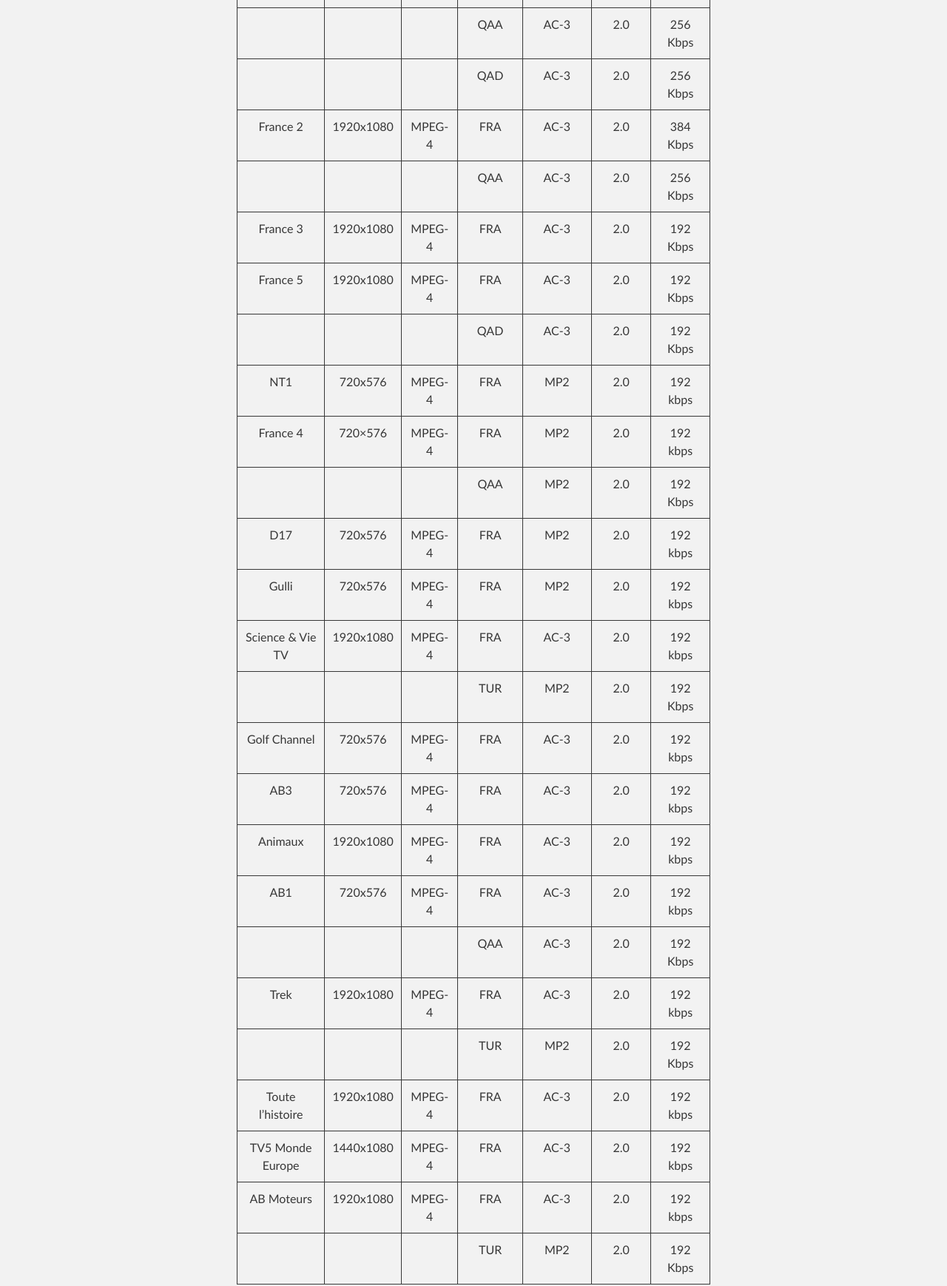
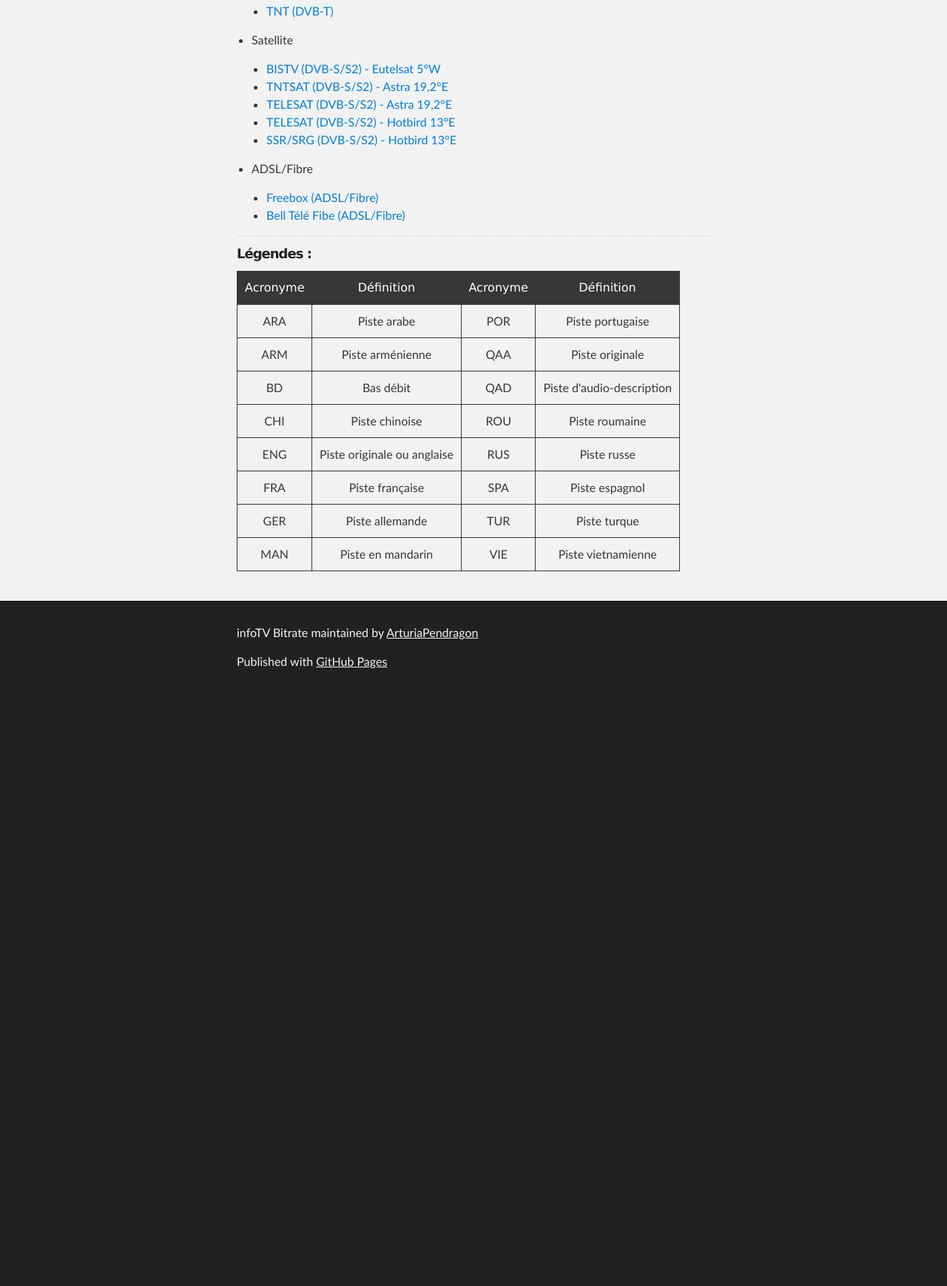
Before and after one commit to ArturiaPendragon/bitrateInfoTV, a plain HTML site: page index.html in a window 1280 px wide. Shown: the part 760-2498 px from the top of the page at 74% size. After the commit the page ends 1701 px from the top, so only its background shows below. Drawn offline with Linux system fonts and the light colour scheme.

```diff
--- a/index.html
+++ b/index.html
@@ -31,8 +31,24 @@
     <!-- MAIN CONTENT -->
     <div id="main_content_wrap" class="outer">
       <section id="main_content" class="inner">
-        <h3>
-<a id="telesat-dvb-ss2---hotbird-13e" class="anchor" href="#telesat-dvb-ss2---hotbird-13e" aria-hidden="true"><span aria-hidden="true" class="octicon octicon-link"></span></a>TELESAT (DVB-S/S2) - Hotbird 13°E</h3>
+        <h2>
+<a id="débits-des-chaines-francophone-sur-dvb-s--dvb-t--dvb-c" class="anchor" href="#d%C3%A9bits-des-chaines-francophone-sur-dvb-s--dvb-t--dvb-c" aria-hidden="true"><span aria-hidden="true" class="octicon octicon-link"></span></a>Débits des chaines francophone sur DVB-S / DVB-T / DVB-C</h2>
+
+<hr>
+
+<h4>
+<a id="listes-de-taches-" class="anchor" href="#listes-de-taches-" aria-hidden="true"><span aria-hidden="true" class="octicon octicon-link"></span></a>Listes de taches :</h4>
+
+<ul>
+<li>[x] Ajouté les chaines TNT (DVB-T)</li>
+<li>[x] Ajouté les chaines BISTV (DVB-S/S2) - Eutelsat 5°W</li>
+<li>[x] Ajouté les chaines TNTSAT (DVB-S/S2) - Astra 19,2°E</li>
+<li>[x] Ajouté les chaines TELESAT (DVB-S/S2) - Astra 19,2°E</li>
+<li>[x] Ajouté les chaines TELESAT (DVB-S/S2) - Hotbird 13°E</li>
+<li>[x] Ajouté les chaines SSR/SRG (DVB-S/S2) - Hotbird 13°E</li>
+<li>[ ] Ajouté les chaines Freebox (ADSL/Fibre)</li>
+<li>[ ] Ajouté les chaines Bell Fibe (ADSL/Fibre)</li>
+</ul>
 
 <hr>
 
@@ -40,266 +56,97 @@
 <a id="tables-des-matières" class="anchor" href="#tables-des-mati%C3%A8res" aria-hidden="true"><span aria-hidden="true" class="octicon octicon-link"></span></a>Tables des matières</h4>
 
 <ul>
-<li><a href="../doc/tnt.md">TNT (DVB-T)</a></li>
-<li><a href="../doc/freebox.md">Freebox (ADSL/Fibre)</a></li>
-<li><a href="../doc/bistvEutelsat.md">BISTV (DVB-S/S2) - Eutelsat 5°W</a></li>
-<li><a href="../doc/tntsatAstra.md">TNTSAT (DVB-S/S2) - Astra 19,2°E</a></li>
-<li><a href="../doc/telesatAstra.md">TELESAT (DVB-S/S2) - Astra 19,2°E</a></li>
-<li><a href="../doc/telesatHotbird.md">TELESAT (DVB-S/S2) - Hotbird 13°E</a></li>
-<li><a href="../doc/ssrsrgHotbird.md">SSR/SRG (DVB-S/S2) - Hotbird 13°E</a></li>
-<li><a href="../doc/freebox.md">Freebox (ADSL/Fibre)</a></li>
 <li>
-<a href="../doc/bellFibe.md">Bell Télé Fibe (Fibre)</a> </li>
+<p>Hertzien et câble DVB-T</p>
+
+<ul>
+<li><a href="doc/tnt.md">TNT (DVB-T)</a></li>
+</ul>
+</li>
+<li>
+<p>Satellite</p>
+
+<ul>
+<li><a href="doc/bistvEutelsat.md">BISTV (DVB-S/S2) - Eutelsat 5°W</a></li>
+<li><a href="doc/tntsatAstra.md">TNTSAT (DVB-S/S2) - Astra 19,2°E</a></li>
+<li><a href="doc/telesatAstra.md">TELESAT (DVB-S/S2) - Astra 19,2°E</a></li>
+<li><a href="doc/telesatHotbird.md">TELESAT (DVB-S/S2) - Hotbird 13°E</a></li>
+<li><a href="doc/ssrsrgHotbird.md">SSR/SRG (DVB-S/S2) - Hotbird 13°E</a></li>
+</ul>
+</li>
+<li>
+<p>ADSL/Fibre</p>
+
+<ul>
+<li><a href="doc/freebox.md">Freebox (ADSL/Fibre)</a></li>
+<li>
+<a href="doc/bellFibe.md">Bell Télé Fibe (ADSL/Fibre)</a> </li>
+</ul>
+</li>
 </ul>
 
 <hr>
 
+<h5>
+<a id="légendes-" class="anchor" href="#l%C3%A9gendes-" aria-hidden="true"><span aria-hidden="true" class="octicon octicon-link"></span></a>Légendes :</h5>
+
 <table>
 <thead>
 <tr>
-<th align="center">Chaine</th>
-<th align="center">Résolution</th>
-<th align="center">Codec</th>
-<th align="center">Langues</th>
-<th align="center">Codec audio</th>
-<th align="center">Canaux</th>
-<th align="center">Débits</th>
+<th align="center">Acronyme</th>
+<th align="center">Définition</th>
+<th align="center">Acronyme</th>
+<th align="center">Définition</th>
 </tr>
 </thead>
 <tbody>
 <tr>
-<td align="center">TF1</td>
-<td align="center">1920x1080</td>
-<td align="center">MPEG-4</td>
-<td align="center">FRA</td>
-<td align="center">AC-3</td>
-<td align="center">2.0</td>
-<td align="center">384 Kbps</td>
+<td align="center">ARA</td>
+<td align="center">Piste arabe</td>
+<td align="center">POR</td>
+<td align="center">Piste portugaise</td>
 </tr>
 <tr>
-<td align="center"></td>
-<td align="center"></td>
-<td align="center"></td>
+<td align="center">ARM</td>
+<td align="center">Piste arménienne</td>
 <td align="center">QAA</td>
-<td align="center">AC-3</td>
-<td align="center">2.0</td>
-<td align="center">256 Kbps</td>
+<td align="center">Piste originale</td>
 </tr>
 <tr>
-<td align="center"></td>
-<td align="center"></td>
-<td align="center"></td>
+<td align="center">BD</td>
+<td align="center">Bas débit</td>
 <td align="center">QAD</td>
-<td align="center">AC-3</td>
-<td align="center">2.0</td>
-<td align="center">256 Kbps</td>
+<td align="center">Piste d'audio-description</td>
 </tr>
 <tr>
-<td align="center">France 2</td>
-<td align="center">1920x1080</td>
-<td align="center">MPEG-4</td>
-<td align="center">FRA</td>
-<td align="center">AC-3</td>
-<td align="center">2.0</td>
-<td align="center">384 Kbps</td>
+<td align="center">CHI</td>
+<td align="center">Piste chinoise</td>
+<td align="center">ROU</td>
+<td align="center">Piste roumaine</td>
 </tr>
 <tr>
-<td align="center"></td>
-<td align="center"></td>
-<td align="center"></td>
-<td align="center">QAA</td>
-<td align="center">AC-3</td>
-<td align="center">2.0</td>
-<td align="center">256 Kbps</td>
+<td align="center">ENG</td>
+<td align="center">Piste originale ou anglaise</td>
+<td align="center">RUS</td>
+<td align="center">Piste russe</td>
 </tr>
 <tr>
-<td align="center">France 3</td>
-<td align="center">1920x1080</td>
-<td align="center">MPEG-4</td>
 <td align="center">FRA</td>
-<td align="center">AC-3</td>
-<td align="center">2.0</td>
-<td align="center">192 Kbps</td>
+<td align="center">Piste française</td>
+<td align="center">SPA</td>
+<td align="center">Piste espagnol</td>
 </tr>
 <tr>
-<td align="center">France 5</td>
-<td align="center">1920x1080</td>
-<td align="center">MPEG-4</td>
-<td align="center">FRA</td>
-<td align="center">AC-3</td>
-<td align="center">2.0</td>
-<td align="center">192 Kbps</td>
+<td align="center">GER</td>
+<td align="center">Piste allemande</td>
+<td align="center">TUR</td>
+<td align="center">Piste turque</td>
 </tr>
 <tr>
-<td align="center"></td>
-<td align="center"></td>
-<td align="center"></td>
-<td align="center">QAD</td>
-<td align="center">AC-3</td>
-<td align="center">2.0</td>
-<td align="center">192 Kbps</td>
-</tr>
-<tr>
-<td align="center">NT1</td>
-<td align="center">720x576</td>
-<td align="center">MPEG-4</td>
-<td align="center">FRA</td>
-<td align="center">MP2</td>
-<td align="center">2.0</td>
-<td align="center">192 kbps</td>
-</tr>
-<tr>
-<td align="center">France 4</td>
-<td align="center">720×576</td>
-<td align="center">MPEG-4</td>
-<td align="center">FRA</td>
-<td align="center">MP2</td>
-<td align="center">2.0</td>
-<td align="center">192 kbps</td>
-</tr>
-<tr>
-<td align="center"></td>
-<td align="center"></td>
-<td align="center"></td>
-<td align="center">QAA</td>
-<td align="center">MP2</td>
-<td align="center">2.0</td>
-<td align="center">192 Kbps</td>
-</tr>
-<tr>
-<td align="center">D17</td>
-<td align="center">720x576</td>
-<td align="center">MPEG-4</td>
-<td align="center">FRA</td>
-<td align="center">MP2</td>
-<td align="center">2.0</td>
-<td align="center">192 kbps</td>
-</tr>
-<tr>
-<td align="center">Gulli</td>
-<td align="center">720x576</td>
-<td align="center">MPEG-4</td>
-<td align="center">FRA</td>
-<td align="center">MP2</td>
-<td align="center">2.0</td>
-<td align="center">192 kbps</td>
-</tr>
-<tr>
-<td align="center">Science &amp; Vie TV</td>
-<td align="center">1920x1080</td>
-<td align="center">MPEG-4</td>
-<td align="center">FRA</td>
-<td align="center">AC-3</td>
-<td align="center">2.0</td>
-<td align="center">192 kbps</td>
-</tr>
-<tr>
-<td align="center"></td>
-<td align="center"></td>
-<td align="center"></td>
-<td align="center">TUR</td>
-<td align="center">MP2</td>
-<td align="center">2.0</td>
-<td align="center">192 Kbps</td>
-</tr>
-<tr>
-<td align="center">Golf Channel</td>
-<td align="center">720x576</td>
-<td align="center">MPEG-4</td>
-<td align="center">FRA</td>
-<td align="center">AC-3</td>
-<td align="center">2.0</td>
-<td align="center">192 kbps</td>
-</tr>
-<tr>
-<td align="center">AB3</td>
-<td align="center">720x576</td>
-<td align="center">MPEG-4</td>
-<td align="center">FRA</td>
-<td align="center">AC-3</td>
-<td align="center">2.0</td>
-<td align="center">192 kbps</td>
-</tr>
-<tr>
-<td align="center">Animaux</td>
-<td align="center">1920x1080</td>
-<td align="center">MPEG-4</td>
-<td align="center">FRA</td>
-<td align="center">AC-3</td>
-<td align="center">2.0</td>
-<td align="center">192 kbps</td>
-</tr>
-<tr>
-<td align="center">AB1</td>
-<td align="center">720x576</td>
-<td align="center">MPEG-4</td>
-<td align="center">FRA</td>
-<td align="center">AC-3</td>
-<td align="center">2.0</td>
-<td align="center">192 kbps</td>
-</tr>
-<tr>
-<td align="center"></td>
-<td align="center"></td>
-<td align="center"></td>
-<td align="center">QAA</td>
-<td align="center">AC-3</td>
-<td align="center">2.0</td>
-<td align="center">192 Kbps</td>
-</tr>
-<tr>
-<td align="center">Trek</td>
-<td align="center">1920x1080</td>
-<td align="center">MPEG-4</td>
-<td align="center">FRA</td>
-<td align="center">AC-3</td>
-<td align="center">2.0</td>
-<td align="center">192 kbps</td>
-</tr>
-<tr>
-<td align="center"></td>
-<td align="center"></td>
-<td align="center"></td>
-<td align="center">TUR</td>
-<td align="center">MP2</td>
-<td align="center">2.0</td>
-<td align="center">192 Kbps</td>
-</tr>
-<tr>
-<td align="center">Toute l’histoire</td>
-<td align="center">1920x1080</td>
-<td align="center">MPEG-4</td>
-<td align="center">FRA</td>
-<td align="center">AC-3</td>
-<td align="center">2.0</td>
-<td align="center">192 kbps</td>
-</tr>
-<tr>
-<td align="center">TV5 Monde Europe</td>
-<td align="center">1440x1080</td>
-<td align="center">MPEG-4</td>
-<td align="center">FRA</td>
-<td align="center">AC-3</td>
-<td align="center">2.0</td>
-<td align="center">192 kbps</td>
-</tr>
-<tr>
-<td align="center">AB Moteurs</td>
-<td align="center">1920x1080</td>
-<td align="center">MPEG-4</td>
-<td align="center">FRA</td>
-<td align="center">AC-3</td>
-<td align="center">2.0</td>
-<td align="center">192 kbps</td>
-</tr>
-<tr>
-<td align="center"></td>
-<td align="center"></td>
-<td align="center"></td>
-<td align="center">TUR</td>
-<td align="center">MP2</td>
-<td align="center">2.0</td>
-<td align="center">192 Kbps</td>
+<td align="center">MAN</td>
+<td align="center">Piste en mandarin</td>
+<td align="center">VIE</td>
+<td align="center">Piste vietnamienne</td>
 </tr>
 </tbody>
 </table>
```
Also changed, not shown: params.json (+1 -1 lines).
